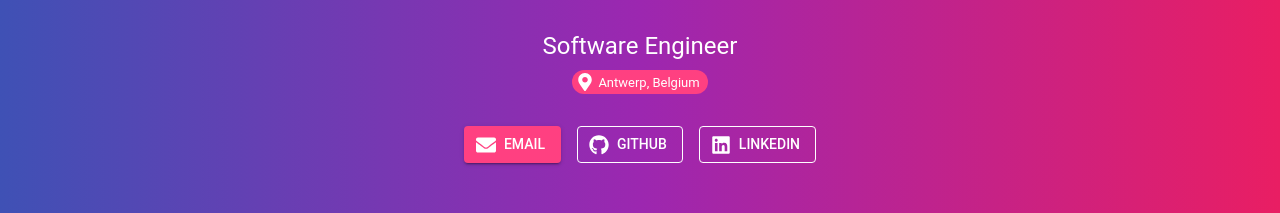
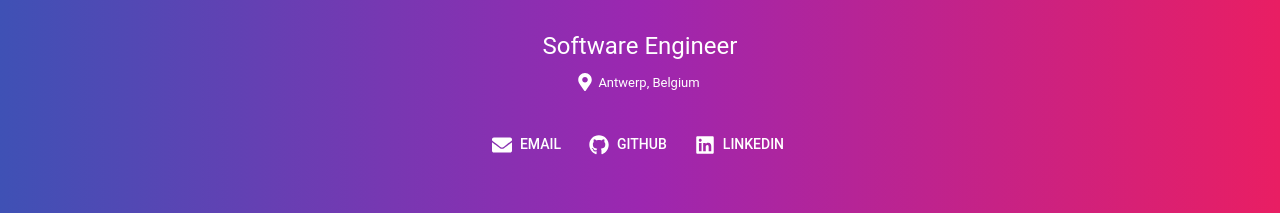
Before and after one commit to noahg9/my-portfolio, a React (Vite) app: page / in a window 1280 px wide. Shown: the part 191-404 px from the top of the page. Built offline with nearby package versions, Linux system fonts and the light colour scheme.

Commit message:
Update social buttons and location

```diff
--- a/src/App.tsx
+++ b/src/App.tsx
@@ -48,20 +48,29 @@ const App: React.FC = () => {
                     Software Engineer
                 </Typography>
                 <Stack direction="row" justifyContent="center" sx={{ mt: 1 }}>
-                    <Chip icon={<FaMapMarkerAlt />} label="Antwerp, Belgium" size="small" color="secondary" />
+                    <Chip
+                        icon={<FaMapMarkerAlt />}
+                        label="Antwerp, Belgium"
+                        size="small"
+                        sx={{
+                            bgcolor: "transparent",
+                            color: "white",
+                            "& .MuiChip-icon": { color: "inherit" },
+                        }}
+                    />
                 </Stack>
 
                 <Box sx={{ mt: 4, display: "flex", justifyContent: "center", gap: 2, flexWrap: "wrap" }}>
                     <Button
-                        variant="contained"
-                        color="secondary"
+                        variant="text"
+                        color="inherit"
                         href="mailto:noahguerin3@outlook.com"
                         startIcon={<FaEnvelope />}
                     >
                         Email
                     </Button>
                     <Button
-                        variant="outlined"
+                        variant="text"
                         color="inherit"
                         href="https://github.com/noahg9"
                         target="_blank"
@@ -70,7 +79,7 @@ const App: React.FC = () => {
                         GitHub
                     </Button>
                     <Button
-                        variant="outlined"
+                        variant="text"
                         color="inherit"
                         href="https://www.linkedin.com/in/noahguerin/"
                         target="_blank"
```
